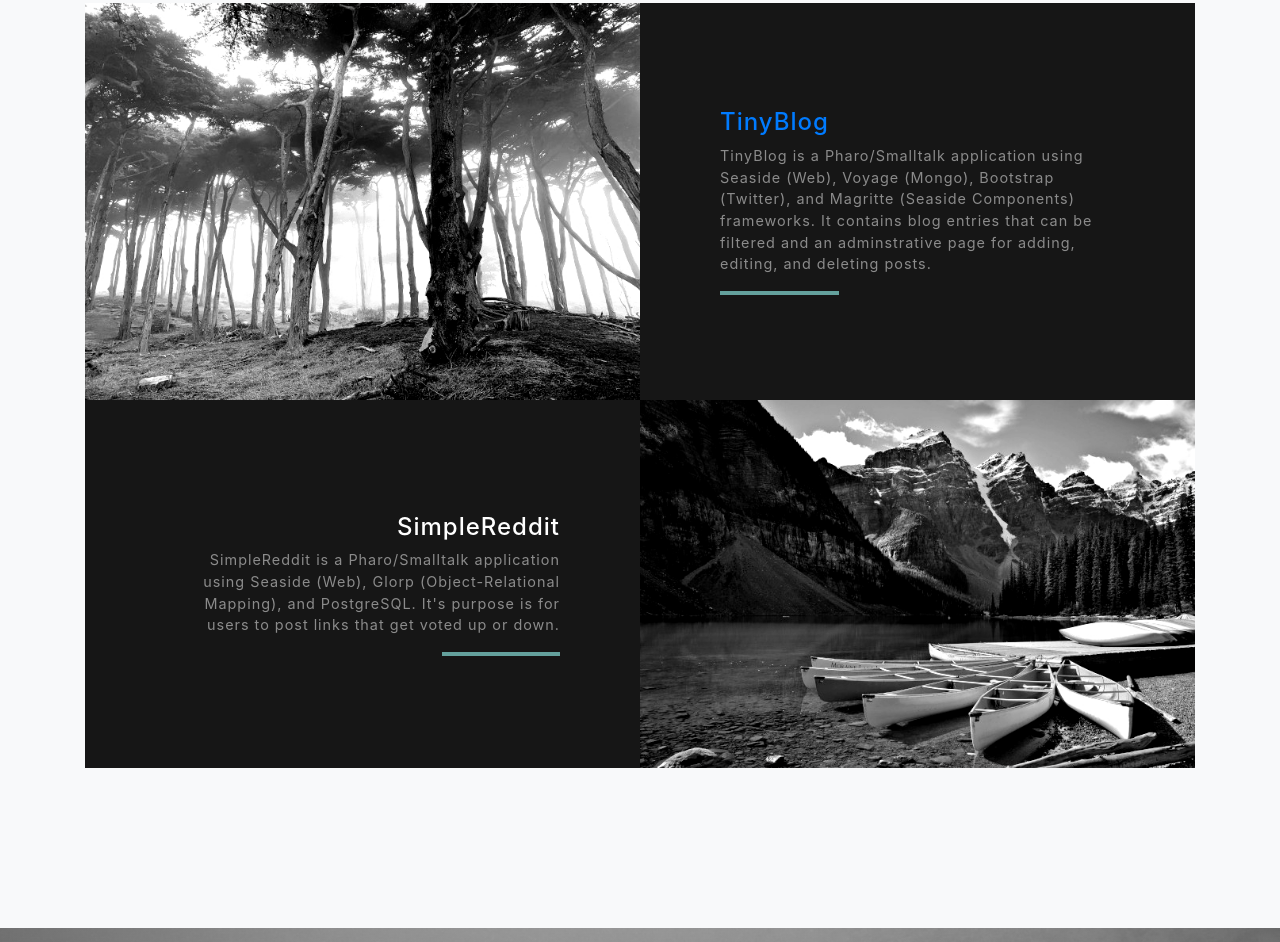
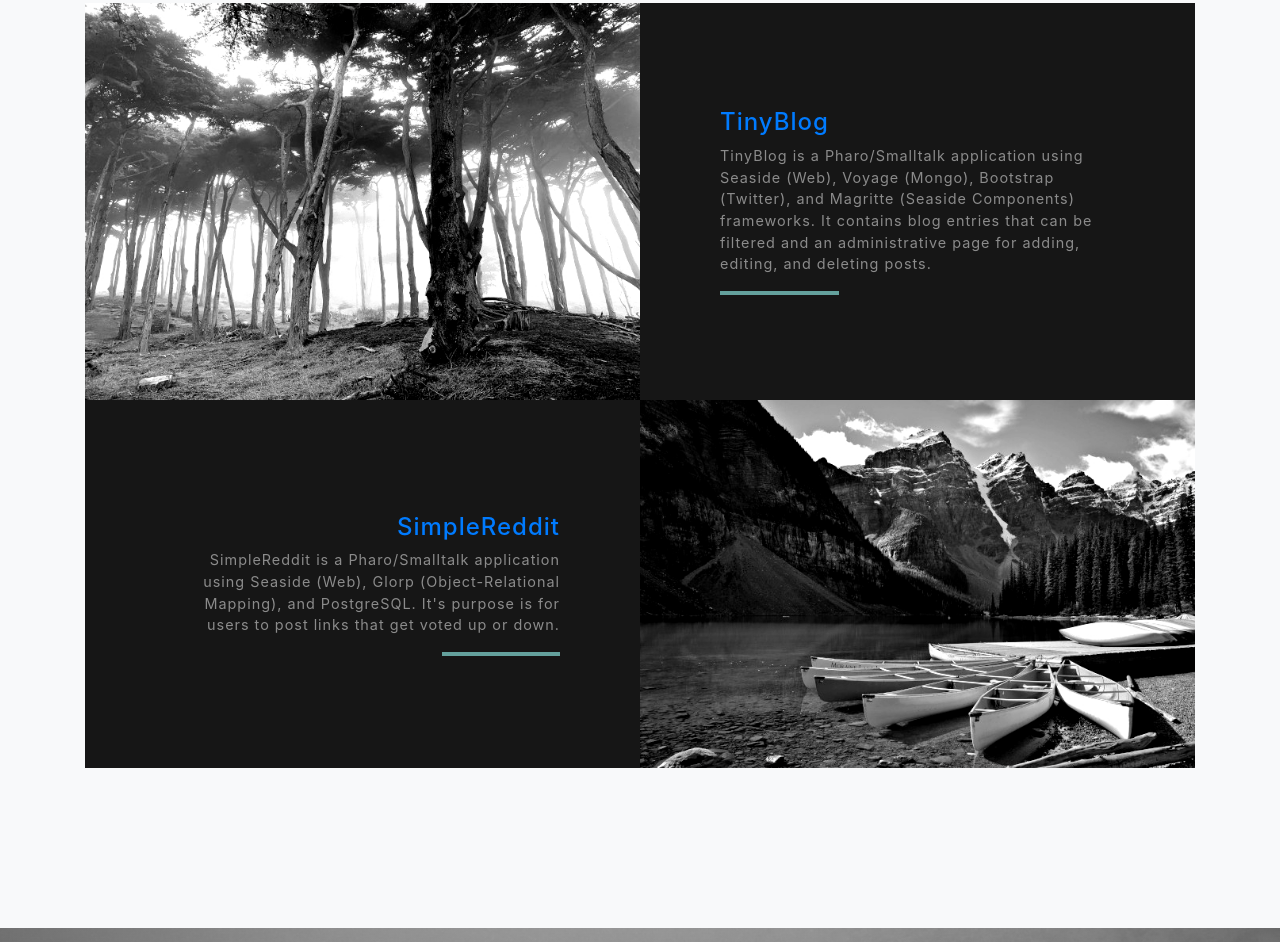
Before and after one commit to keyspooner/keyspooner.com, a website with bundled scripts: page html/index.html in a window 1280 px wide. Shown: the part 2163-3105 px from the top of the page. Built offline with nearby package versions, Linux system fonts and the light colour scheme.

Commit message:
modify spelling mistake in index and updated simplereddit with a dummy link

```diff
--- a/html/index.html
+++ b/html/index.html
@@ -106,7 +106,8 @@
             <div class="d-flex h-100">
               <div class="project-text w-100 my-auto text-center text-lg-left">
                 <h4 class="text-white"><a href="http://keyspooner.com/mytinyblog" target="_blank">TinyBlog</a></h4>
-                <p class="mb-0 text-white-50">TinyBlog is a Pharo/Smalltalk application using Seaside (Web), Voyage (Mongo), Bootstrap (Twitter), and Magritte (Seaside Components) frameworks.  It contains blog entries that can be filtered and an adminstrative page for adding, editing, and deleting posts.</p>
+                <p class="mb-0 text-white-50">TinyBlog is a Pharo/Smalltalk application using Seaside (Web), Voyage (Mongo), Bootstrap (Twitter), and Magritte (Seaside Components) frameworks.  It contains blog entries that can be filtered and an administrative
+page for adding, editing, and deleting posts.</p>
                 <hr class="d-none d-lg-block mb-0 ml-0">
               </div>
             </div>
@@ -123,7 +124,7 @@
           <div class="bg-black text-center h-100 project">
             <div class="d-flex h-100">
               <div class="project-text w-100 my-auto text-center text-lg-right">
-                <h4 class="text-white">SimpleReddit</h4>
+                <h4 class="text-white"><a href="http://keyspooner.com/helloworld" target="_blank">SimpleReddit</a></h4>
                 <p class="mb-0 text-white-50">
                   SimpleReddit is a Pharo/Smalltalk application using Seaside (Web), Glorp (Object-Relational Mapping), and PostgreSQL.  It's purpose is for users to post links that get voted up or down.</p>
                 <hr class="d-none d-lg-block mb-0 mr-0">
```
